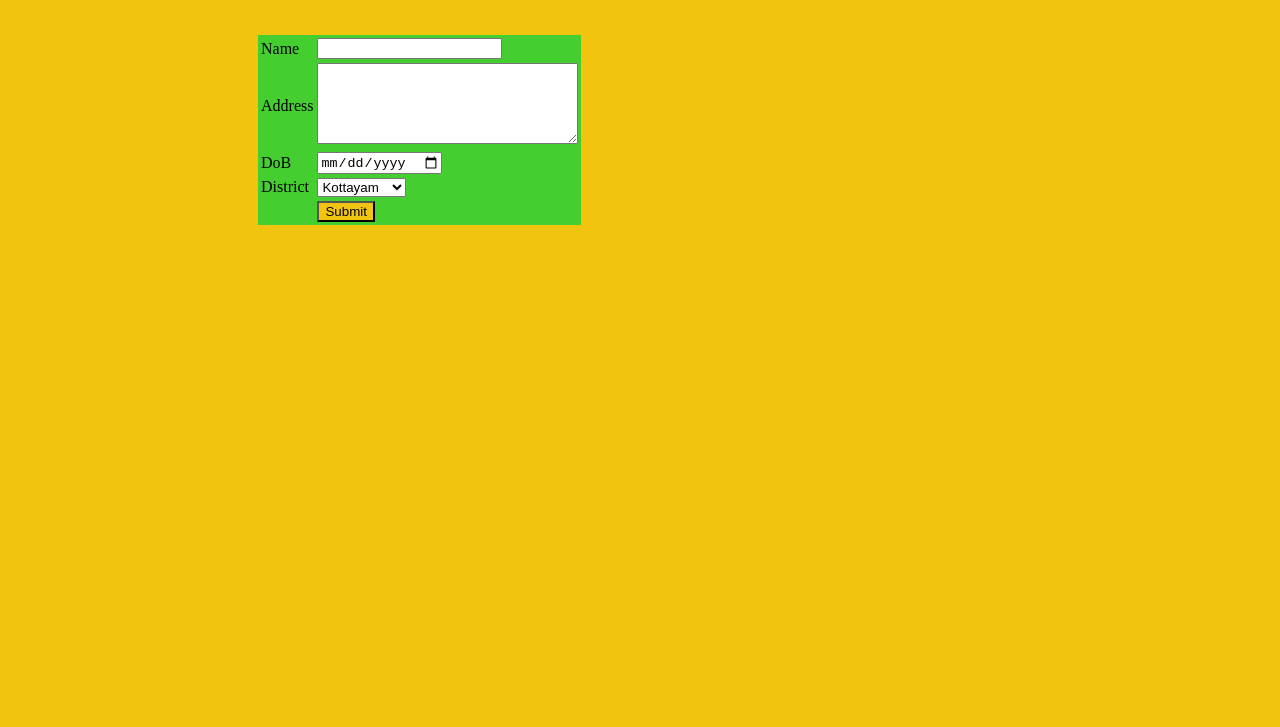
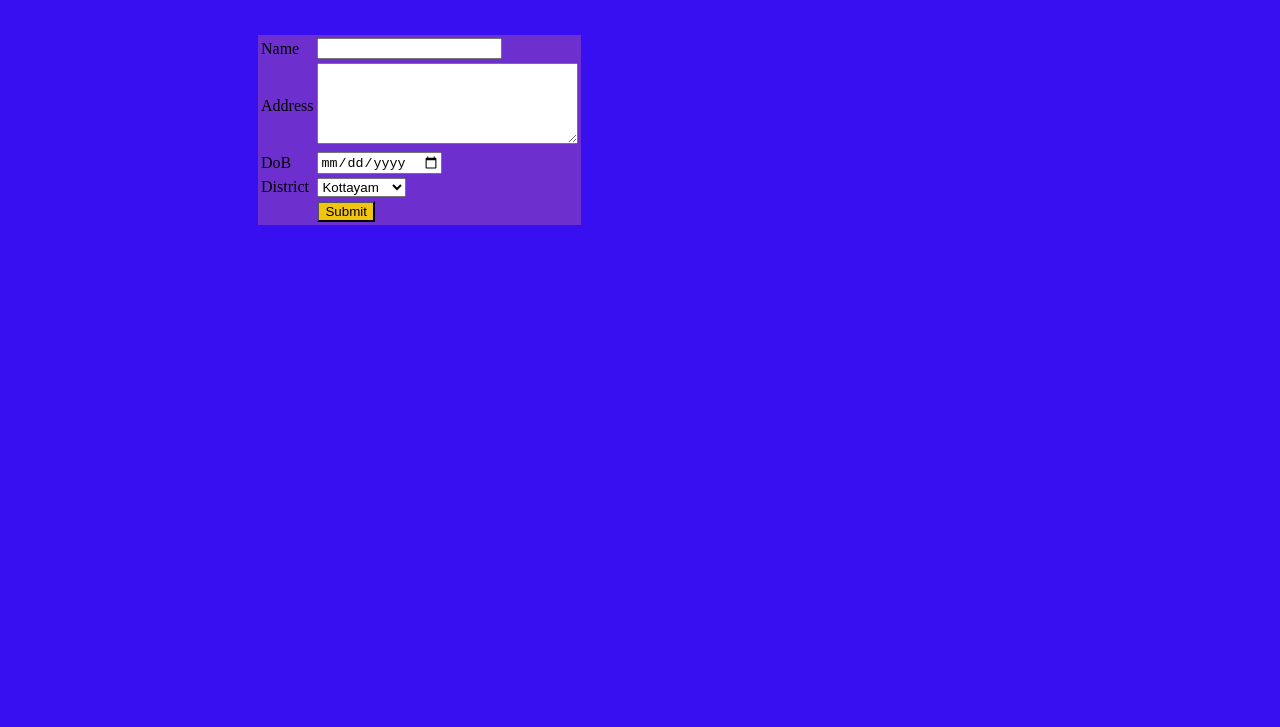
Before and after one commit to pkvjcet/ABCD-Prof-batch-AUG-2019, a website: page htmlcss/register.html in a window 1280 px wide. Shown: the part 73-800 px from the top of the page. Drawn offline with Linux system fonts and the light colour scheme.

Commit message:
upto external style completed

```diff
--- a/htmlcss/register.html
+++ b/htmlcss/register.html
@@ -5,19 +5,7 @@
     <meta name="viewport" content="width=device-width, initial-scale=1.0">
     <meta http-equiv="X-UA-Compatible" content="ie=edge">
     <title>Document</title>
-    <style>
-        body{
-            background: #f1c40f;
-        }
-        .logintable{
-            background :#45CE30;
-            margin-top:50px;
-            margin-left: 250px
-        }
-        .loginbutton{
-            background: #f1c40f;
-        }
-    </style>
+    <link rel="stylesheet" href="style1.css">
 </head>
 <body >
     <h1 style="background: red">Registration</h1>
--- /dev/null
+++ b/htmlcss/style1.css
@@ -0,0 +1,12 @@
+
+        body{
+            background: #380ff1;
+        }
+        .logintable{
+            background :rgb(109, 48, 206);
+            margin-top:50px;
+            margin-left: 250px
+        }
+        .loginbutton{
+            background: #f1c40f;
+        }
```
